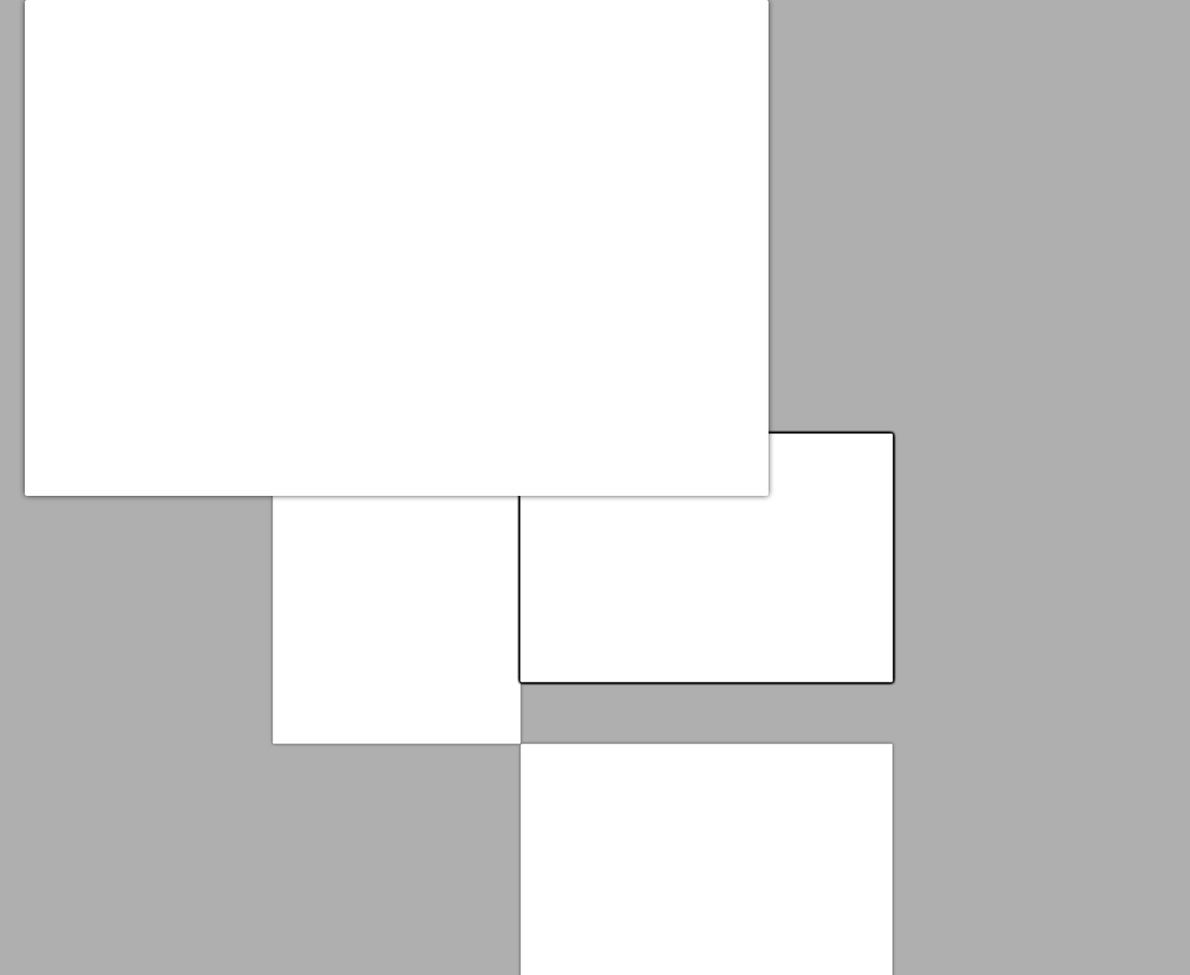
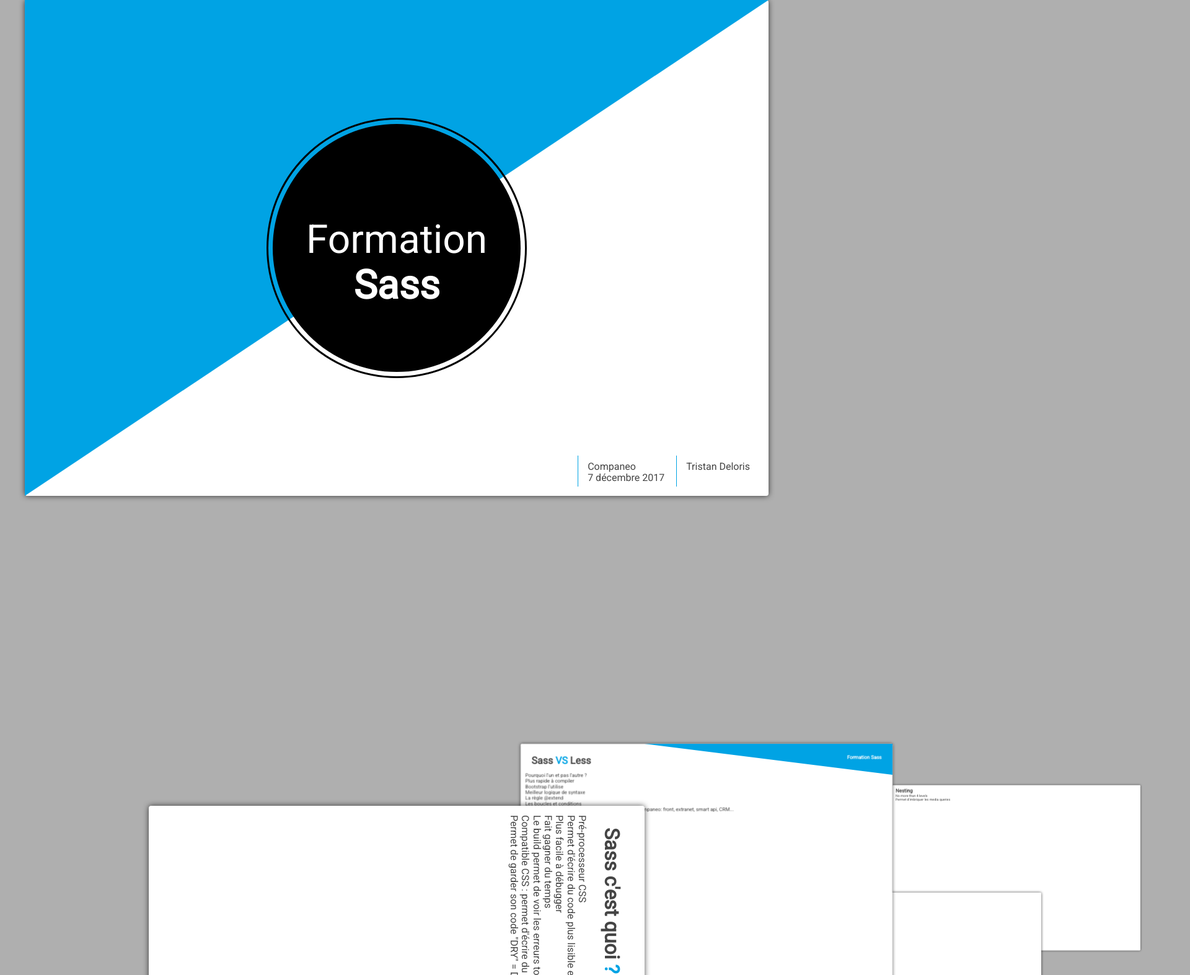
Before and after one commit to Borny/Sass-Presentation, a website: page index.html in a window 1280 px wide. Shown: the top 1573 px of the page at 62% size, 1920 px wide, since content can reach past the window. Drawn offline with Linux system fonts and the light colour scheme.

Commit message:
added style to the box header

```diff
--- a/Gruntfile.js
+++ b/Gruntfile.js
@@ -22,7 +22,7 @@ module.exports = function(grunt) {
                 livereload: true,
             },
             styles: {
-                files: 'scss/*.scss',
+                files: ['scss/*.scss','scss/*/*.scss','scss/base/*.scss'],
                 tasks: ['sass']
             }
         }
--- a/index.html
+++ b/index.html
@@ -12,86 +12,114 @@
 
 <body>
     <div id="impress">
-        <div class="step box" data-x="0" data-y="0">
-            <h1>Formation Sass</h1>
-            <p>Companeo</p>
-            <p>7 décembre 2017</p>
-            <p>Tristan Deloris</p>
+        <div class="title step box" data-x="0" data-y="0">
+            <svg width="1200" height="1000">
+                <polygon points="0,800 1200,0 0,0" class="triangle">
+            </svg>
+            <h1>
+                Formation
+                <span>Sass</span>
+            </h1>
+            <div class="footer">
+                <p>Companeo<br>
+                7 décembre 2017</p>
+                <p>Tristan Deloris</p>
+            </div>
+        </div>
+        <div class="step box" data-x="0" data-y="1500" data-rotate="90">
+            <svg width="800" height="100">
+                <polygon points="800,100 800,0 0,0" class="triangle">
+            </svg>
+            <div class="box-header row">
+                <h2 class="col-md-9">Sass c'est quoi <span class="blue">?</span></h2>
+                <p class="col-md-3">Formation Sass</p>
+            </div>
+            <div>
+                <p>Pré-processeur CSS</p>
+                <p>Permet d'écrire du code plus lisible et plus facile à maintenir</p>
+                <p>Plus facile à débugger</p>
+                <p>Fait gagner du temps</p>
+                <p>Le build permet de voir les erreurs tout de suite</p>
+                <p>Compatible CSS : permet d'écrire du code CSS ou d'ajouter une librairie CSS</p>
+                <p>Permet de garder son code "DRY" = Don't Repeat Yourself</p>
+            </div>
         </div>
         <div class="step box" data-x="1000" data-y="2000" data-z="-1000">
-            <h2>Sass VS Less</h2>
+            <svg width="800" height="100">
+                <polygon points="800,100 800,0 0,0" class="triangle">
+            </svg>
+            <div class="box-header row">
+                <h2 class="col-md-9">Sass <span class="blue">VS</span> Less</h2>
+                <p class="col-md-3">Formation Sass</p>
+            </div>
             <p>Pourquoi l'un et pas l'autre ?</p>
-            <p>Parcequ'on l'utilise dans toutes les nouvelles applications : front, extranet, smart api, CRM...</p>
             <p>Plus rapide à compiler</p>
             <p>Bootstrap l'utilise</p>
+            <p>Meilleur logique de syntaxe</p>
             <p>La règle @extend</p>
+            <p>Les boucles et conditions</p>
+            <p>Il est utilisé dans toutes les nouvelles applications Companeo: front, extranet, smart api, CRM...</p>
         </div>
-        <div class="step box" data-x="0" data-y="1000" data-rotate="90">
-             <h2>Sass c'est quoi ?</h2>
-             <p>Pré-processeur CSS</p>
-             <p>Permet d'écrire du code plus lisible et plus facile à maintenir</p>
-             <p>Plus facile à débugger</p>
-             <p>Fait gagner du temps</p>
-             <p>Le build permet de voir les erreurs tout de suite</p>
-             <p>Compatible CSS : permet d'écrire du code CSS ou d'ajouter une librairie CSS</p>
-             <p>Permet de garder son code "DRY" = Don't Repeat Yourself</p>
-        </div>
-        <div class="step box upside-down" data-x="1000" data-y="1000" data-z="-1000"  data-rotate="180">
+        <div class="step box upside-down" data-x="1000" data-y="3000" data-z="-1000">
             <h2>Outils Sass</h2>
             <p>Import</p>
             <p>Nesting</p>
             <p>Variables</p>
             <p>Mixins</p>
-            <p>@Extend</p>
+            <p>Extend</p>
             <p>Placeholders</p>
+            <p>Autres...</p>
             <p>Functions</p>
+            <p>Conditions</p>
+            <p>Boucles</p>
         </div>
-        <div class="step box" data-x="1000" data-y="1000" data-z="-1000">
+        <div class="step box upside-down" data-x="2000" data-y="3000" data-z="-1500">
             <h2>Import</h2>
             <p>Diviser le code en dossiers et fichiers</p>
-            <p>base : les règles essentielles à l'application</p>
+            <p>base : les règles essentielles et communes à l'application</p>
             <p>tools : les outils dont on se sert</p>
             <p>modules : tout ce qui peut être réutilisé et déplacé</p>
-            <p>composents : toutes les parties distinctes de l'application</p>
+            <p>components : toutes les parties distinctes de l'application</p>
         </div>
-        <div class="step box" data-x="1000" data-y="1000" data-z="-1000">
+        <div class="step box" data-x="3000" data-y="3000" data-z="-2000">
             <h2>Nesting</h2>
             <p>No more than 4 levels</p>
+            <p>Permet d'imbriquer les media queries</p>
         </div>
-        <div class="step box" data-x="1000" data-y="1000" data-z="-1000">
+        <!-- <div class="step box" data-x="4000" data-y="3000" data-z="-2500">
             <h2>Variables</h2>
-            <p>Permet de stocker une valeur et de l'appeler n'importe où.</p>
-            <p>Besoin de modifier la valeur à un seul endroit.</p>
+            <p>Permet de stocker une valeur et de l'appeler n'importe où</p>
+            <p>Besoin de modifier la valeur à un seul endroit</p>
         </div>
-        <div class="step box" data-x="1000" data-y="1000" data-z="-1000">
+        <div class="step box" data-x="5000" data-y="3000" data-z="-3000">
             <h2>Mixins</h2>
             <p>Permet de rassembler un ensemble de règles dont les valeurs peuvent variées</p>
             <p>Permet d'avoir moins de code à l'écran</p>
             <p>Créer avec @mixin <nom de la mixin></p>
             <p>Appeler avec @include</p>
         </div>
-        <div class="step box" data-x="1000" data-y="1000" data-z="-1000">
+        <div class="step box" data-x="6000" data-y="3000" data-z="-3500">
             <h2>Placeholders</h2>
             <p>Permet de rassembler un ensemble de règles dont les valeurs ne varient pas</p>
             <p>Créé un ensemble de selecteurs ayant les même règles</p>
             <p>Créer avec % et le nom du placeholder</p>
             <p>Appeler avec @extend</p>
         </div>
-        <div class="step box" data-x="1000" data-y="1000" data-z="-1000">
+        <div class="step box" data-x="700" data-y="3000" data-z="-4000">
             <h2>Functions</h2>
             <p>Permet de rassembler un ensemble de règles dont les valeurs ne varient pas</p>
             <p>Créé un ensemble de selecteurs ayant les même règles</p>
             <p>Créer avec % et le nom du placeholder</p>
             <p>Appeler avec @extend</p>
-        </div>
-        <div class="step box" data-x="1000" data-y="1000" data-z="-1000">
+        </div> -->
+        <!-- <div class="step box" data-x="1000" data-y="4000" data-z="-1000">
             <h2>Librairie Companeo</h2>
             <p>Responsive Grid</p>
             <p>Modal</p>
             <p>Collapse</p>
             <p>Tab</p>
         </div>
-        <div class="step box" data-x="1000" data-y="1000" data-z="-1000">
+        <div class="step box" data-x="" data-y="3000" data-z="-1000">
             <h2>Responsive Grid</h2>
             <p>Basée sur 12 colonnes</p>
         </div>
@@ -138,7 +166,7 @@
             <p>Sass :</p>
             <a href="http://sass-lang.com/">Sass site officiel</a>
             <a href="https://www.codecademy.com/learn/learn-sass">Code Academy</a>
-        </div>
+        </div>   -->
     </div>
 
    <script src="js/impress.js"></script>
--- a/scss/base/_base.scss
+++ b/scss/base/_base.scss
@@ -15,22 +15,50 @@
 
 html {
     height: 100%;
+    font-size: 100%;
 }
 
 body {
+    font-size: 1em;
     position: relative;
     height: 100%;
     font-family: $font-family-roboto;
     background: $gray-light-3;
-    color:$white;
+    color: #444;
 }
 
 h1 {
+    @include centered(absolute,$hor:true,$ver:true);
+    background: $black;
+    padding: 150px 0 0;
+    width: 400px;
+    height: 400px;
+    border-radius: 400px;
+    color: $white;
     margin: 0;
+    font-size: 4em;
+    text-align: center;
+    font-weight: $font-weight-light;
+    &:after{
+        @include centered(absolute,$hor:true,$ver:true);
+        content: '';
+        width: 420px;
+        height: 420px;
+        border: 3px solid black;
+        border-radius: 450px;
+    }
+    span{
+        display: block;
+        font-weight: $font-weight-bolder;
+    }
 }
 
 a {
     text-decoration: none;
+}
+
+h2{
+    margin: 0;
 }
 
 p {
@@ -40,11 +68,6 @@ p {
 ul {
     padding: 0;
     list-style: none;
-}
-
-div, h1, h2, h3, p, span, ul, li, a, label {
-    font-weight: $font-weight-base;
-    font-size: $font-size-base;
 }
 
 button {
@@ -78,3 +101,7 @@ button {
         display: block;
     }
 }
+
+.blue{
+    color: $blue;
+}
--- /dev/null
+++ b/scss/components/_components.scss
@@ -0,0 +1,42 @@
+.title{
+    svg{
+        position: absolute;
+        top: 0;
+        left: 0;
+        fill: $blue;
+    }
+    .footer{
+        position: absolute;
+        bottom: 0;
+        right: 0;
+        padding: 15px;
+        p{
+            @include inlineBlock(top);
+            padding: 9px 15px;
+            height: 50px;
+            border-left: 1px solid $blue;
+        }
+    }
+}
+
+.step{
+    svg{
+        fill: $blue;
+        position: absolute;
+        top: 0;
+        right: 0;
+    }
+    .box-header{
+        padding: 0 20px 20px;
+        h2{
+            font-size: 2em;
+            padding: 20px 0 0;
+        }
+        p{
+            padding: 20px 0 0;
+            text-align: right;
+            color: $white;
+            font-weight: bolder;
+        }
+    }
+}
--- a/scss/style.scss
+++ b/scss/style.scss
@@ -8,6 +8,9 @@
 @import 'base/normalize';
 @import 'base/base';
 
+// COMPONENTS
+@import 'components/components';
+
 .box{
     width: 1200px;
     height: 800px;
@@ -15,7 +18,6 @@
     border-radius: 4px;
     box-shadow: 0 0 10px 0px $black-opacity7;
     padding: 15px;
-    text-align: center;
 }
 
 .upside-down{
--- a/scss/tools/_mixins.scss
+++ b/scss/tools/_mixins.scss
@@ -10,3 +10,37 @@
     -webkit-transform-style: preserve-3d;
     transform-style: preserve-3d;
 }
+
+//CENTER ON X AND Y AXIS
+@mixin centered($position,$hor: true, $ver: true) {
+    position: $position;
+    @if ($hor and $ver) {
+        top: 50%;
+        left: 50%;
+        -webkit-transform: translate(-50%, -50%);
+        -moz-transform: translate(-50%, -50%);
+        -ms-transform: translate(-50%, -50%);
+        -o-transform: translate(-50%, -50%);
+        transform: translate(-50%, -50%);
+    } @else if ($hor) {
+        left: 50%;
+        -webkit-transform: translate(-50%, 0);
+        -moz-transform: translate(-50%, 0);
+        -ms-transform: translate(-50%, 0);
+        -o-transform: translate(-50%, 0);
+        transform: translate(-50%, 0);
+    } @else if ($ver) {
+        top: 50%;
+        -webkit-transform: translate(0, -50%);
+        -moz-transform: translate(0, -50%);
+        -ms-transform: translate(0, -50%);
+        -o-transform: translate(0, -50%);
+        transform: translate(0, -50%);
+    }
+}
+
+// DISPLAY INLINE-BLOCK
+@mixin inlineBlock($position){
+    display: inline-block;
+    vertical-align: $position;
+}
--- a/scss/tools/_variables.scss
+++ b/scss/tools/_variables.scss
@@ -1,6 +1,7 @@
 ////////////////
 // FONT FAMILY
 ////////////////
+@import url('https://fonts.googleapis.com/css?family=Roboto');
 $font-family-roboto: 'Roboto', Arial, sans-serif, serif, Helvetica;
 
 //////////
```
Also changed, not shown: css/style.css, 1 other file.
